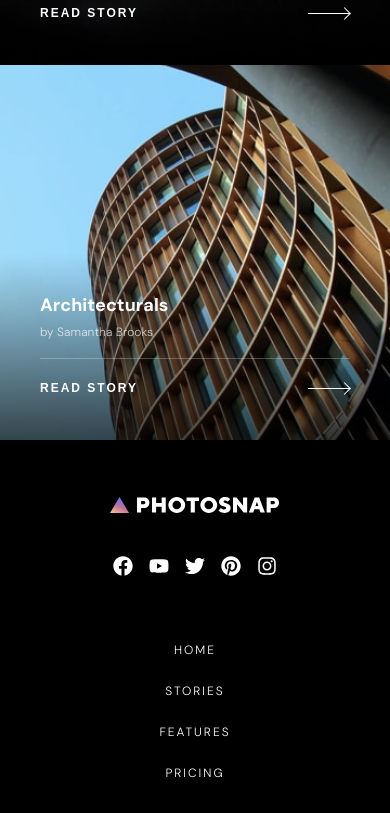
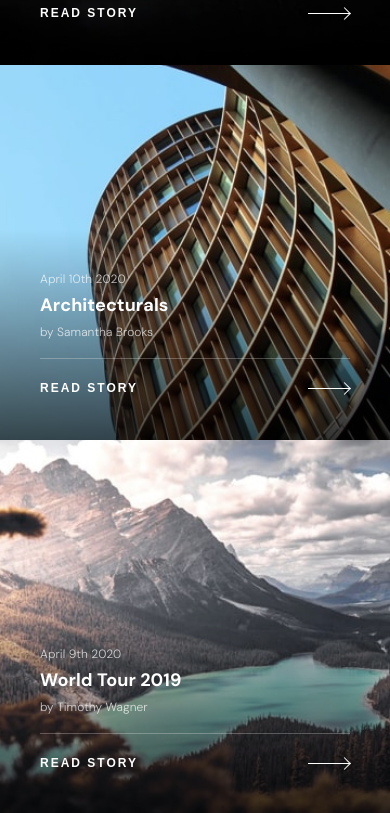
Before and after one commit to satrop/demo-photosnap, a Next.js app: page /stories in a window 390 px wide. Shown: the part 2015-2828 px from the top of the page. Built offline with nearby package versions, Linux system fonts and the light colour scheme.

Commit message:
Refactor Stories and Hero components: integrate story data, enhance layout, and improve responsiveness

```diff
--- a/src/app/page.tsx
+++ b/src/app/page.tsx
@@ -1,6 +1,7 @@
 import Hero from "@/components/hero/Hero";
 import StoryCard from "@/components/story-card/StoryCard";
 import FeatureCard from "@/components/feature-card/FeatureCard";
+import "./home.scss";
 
 const stories = [
   {
--- a/src/app/stories/page.tsx
+++ b/src/app/stories/page.tsx
@@ -1,52 +1,29 @@
 import Hero from "@/components/hero/Hero";
 import StoryCard from "@/components/story-card/StoryCard";
+import { stories, featuredStory } from "@/data/stories";
 import "./stories.scss";
-
-const stories = [
-  {
-    image: "/stories/desktop/mountains.jpg",
-    title: "The Mountains",
-    author: "John Appleseed",
-    href: "/stories/the-mountains",
-  },
-  {
-    image: "/stories/desktop/cityscapes.jpg",
-    title: "Sunset Cityscapes",
-    author: "Benjamin Cruz",
-    href: "/stories/sunset-cityscapes",
-  },
-  {
-    image: "/stories/desktop/18-days-voyage.jpg",
-    title: "18 Days Voyage",
-    author: "Alexei Borodin",
-    href: "/stories/18-days-voyage",
-  },
-  {
-    image: "/stories/desktop/architecturals.jpg",
-    title: "Architecturals",
-    author: "Samantha Brooks",
-    href: "/stories/architecturals",
-  },
-];
 
 export default function Stories() {
   return (
     <>
       <Hero
         variant="overlay"
-        image="/stories/desktop/moon-of-appalacia.jpg"
-        imageAlt="Hazy full moon of Appalachia"
+        image={featuredStory.image}
+        imageAlt={featuredStory.title}
         eyebrow="Last month's featured story"
-        title="Hazy full moon of Appalachia"
-        date="March 2nd 2020"
-        author="John Doe"
-        excerpt="The dissected plateau area, while not actually made up of geological mountains, is popularly called 'mountains,' especially in eastern Kentucky and West Virginia, and while the ridges are not high, the terrain is extremely rugged."
+        title={featuredStory.title}
+        date={featuredStory.date}
+        author={featuredStory.author}
+        excerpt={featuredStory.excerpt}
         buttonText="Read the story"
-        buttonHref="/stories/moon-of-appalacia"
+        buttonHref={featuredStory.href}
         backgroundColor="black"
       />
 
-      <section className="stories-section full-width">
+      <section
+        className="stories-section full-width"
+        data-featured
+      >
         <div className="story-cards-grid">
           {stories.map((story) => (
             <StoryCard
--- a/src/components/hero/Hero.tsx
+++ b/src/components/hero/Hero.tsx
@@ -7,7 +7,7 @@ interface HeroProps {
   image: string;
   imageAlt: string;
   title: string;
-  excerpt: string;
+  excerpt?: string;
   eyebrow?: string;
   date?: string;
   author?: string;
@@ -31,7 +31,7 @@ export default function Hero({ image, imageAlt, title, excerpt, eyebrow, date, a
           {author && <span className="author">by {author}</span>}
         </p>
       )}
-      <p className="excerpt">{excerpt}</p>
+      {excerpt && <p className="excerpt">{excerpt}</p>}
       {buttonText && (
         <Button
           href={buttonHref}
--- a/src/components/story-card/StoryCard.scss
+++ b/src/components/story-card/StoryCard.scss
@@ -4,7 +4,7 @@
   display: grid;
   grid-template-columns: 1fr;
 
-  @media (min-width: bp.$bp-md) {
+  @media (min-width: bp.$bp-sm) {
     grid-template-columns: repeat(2, 1fr);
   }
 
@@ -20,6 +20,10 @@
   text-decoration: none;
   height: 375px;
   overflow: hidden;
+
+  @media (min-width: bp.$bp-md) {
+    height: 500px;
+  }
 
   &::after {
     --direction: 360deg;
@@ -73,7 +77,6 @@
   }
 
   &__title {
-    font-size: var(--lg);
     margin-bottom: 0.25rem;
   }
 
--- /dev/null
+++ b/src/data/stories.ts
@@ -0,0 +1,132 @@
+export interface StoryCardData {
+  image: string;
+  title: string;
+  author: string;
+  href: string;
+  date?: string;
+  excerpt?: string;
+}
+
+export const stories: StoryCardData[] = [
+  {
+    image: "/stories/desktop/mountains.jpg",
+    title: "The Mountains",
+    author: "John Appleseed",
+    href: "/stories/the-mountains",
+    date: "April 16th 2020",
+  },
+  {
+    image: "/stories/desktop/cityscapes.jpg",
+    title: "Sunset Cityscapes",
+    author: "Benjamin Cruz",
+    href: "/stories/sunset-cityscapes",
+    date: "April 14th 2020",
+  },
+  {
+    image: "/stories/desktop/18-days-voyage.jpg",
+    title: "18 Days Voyage",
+    author: "Alexei Borodin",
+    href: "/stories/18-days-voyage",
+    date: "April 11th 2020",
+  },
+  {
+    image: "/stories/desktop/architecturals.jpg",
+    title: "Architecturals",
+    author: "Samantha Brooks",
+    href: "/stories/architecturals",
+    date: "April 10th 2020",
+  },
+  {
+    image: "/stories/desktop/world-tour.jpg",
+    title: "World Tour 2019",
+    author: "Timothy Wagner",
+    href: "/stories/world-tour",
+    date: "April 9th 2020",
+  },
+  {
+    image: "/stories/desktop/unforeseen-corners.jpg",
+    title: "Unforeseen Corners",
+    author: "William Malcolm",
+    href: "/stories/unforeseen-corners",
+    date: "April 8th 2020",
+  },
+  {
+    image: "/stories/desktop/king-on-africa.jpg",
+    title: "King on Africa: Part II",
+    author: "Tim Hillenburg",
+    href: "/stories/king-on-africa",
+    date: "April 7th 2020",
+  },
+  {
+    image: "/stories/desktop/trip-to-nowhere.jpg",
+    title: "The Trip to Nowhere",
+    author: "Felicia Rourke",
+    href: "/stories/trip-to-nowhere",
+    date: "April 6th 2020",
+  },
+  {
+    image: "/stories/desktop/rage-of-the-sea.jpg",
+    title: "Rage of The Sea",
+    author: "Mohammed Abdul",
+    href: "/stories/rage-of-the-sea",
+    date: "April 5th 2020",
+  },
+  {
+    image: "/stories/desktop/running-free.jpg",
+    title: "Running Free",
+    author: "Michelle Thomas",
+    href: "/stories/running-free",
+    date: "April 4th 2020",
+  },
+  {
+    image: "/stories/desktop/behind-the-waves.jpg",
+    title: "Behind the Waves",
+    author: "Lamarr Wilson",
+    href: "/stories/behind-the-waves",
+    date: "April 3rd 2020",
+  },
+  {
+    image: "/stories/desktop/calm-waters.jpg",
+    title: "Calm Waters",
+    author: "Samantha Brooke",
+    href: "/stories/calm-waters",
+    date: "April 3rd 2020",
+  },
+  {
+    image: "/stories/desktop/milky-way.jpg",
+    title: "The Milky Way",
+    author: "Benjamin Cruz",
+    href: "/stories/the-milky-way",
+    date: "April 2nd 2020",
+  },
+  {
+    image: "/stories/desktop/dark-forest.jpg",
+    title: "Dark Forest",
+    author: "Mohammed Abdul",
+    href: "/stories/dark-forest",
+    date: "April 1st 2020",
+  },
+  {
+    image: "/stories/desktop/somwarpet.jpg",
+    title: "Somwarpet's Beauty",
+    author: "Michelle Thomas",
+    href: "/stories/somwarpets-beauty",
+    date: "March 31st 2020",
+  },
+  {
+    image: "/stories/desktop/land-of-dreams.jpg",
+    title: "Land of Dreams",
+    author: "William Malcolm",
+    href: "/stories/land-of-dreams",
+    date: "March 30th 2020",
+  },
+];
+
+export const featuredStory: StoryCardData = {
+  image: "/stories/desktop/moon-of-appalacia.jpg",
+  title: "Hazy full moon of Appalachia",
+  author: "John Doe",
+  date: "March 2nd 2020",
+  href: "/stories/moon-of-appalacia",
+  excerpt: "The dissected plateau area, while not actually made up of geological mountains, is popularly called 'mountains,' especially in eastern Kentucky and West Virginia, and while the ridges are not high, the terrain is extremely rugged.",
+};
```
Also changed, not shown: src/app/home.scss (added, +7 -0 lines).
